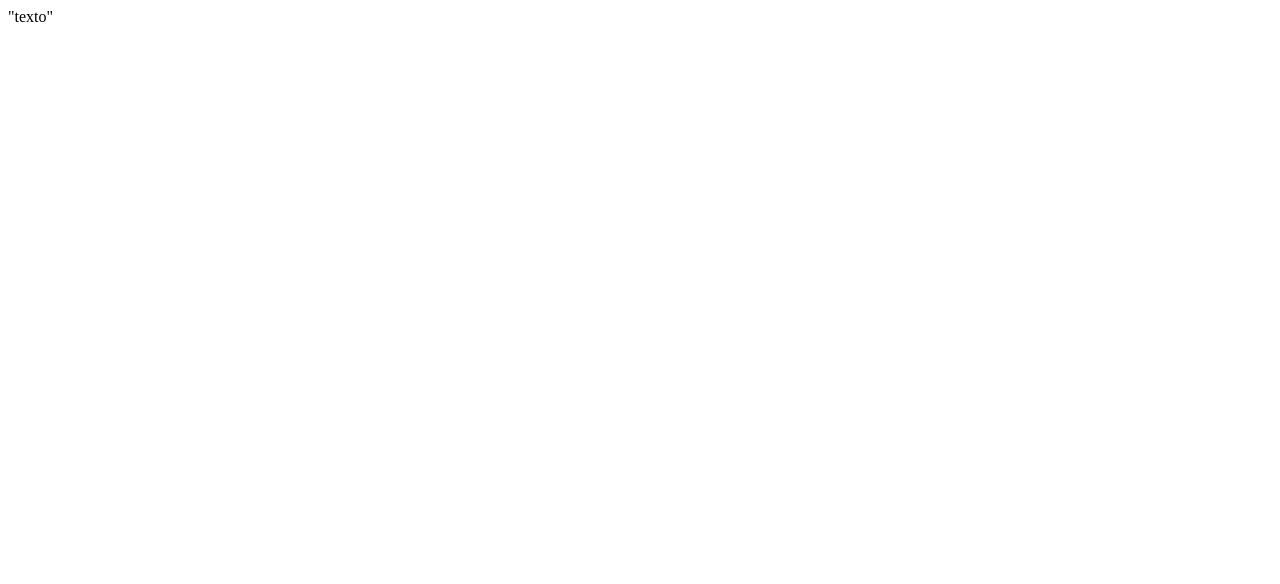
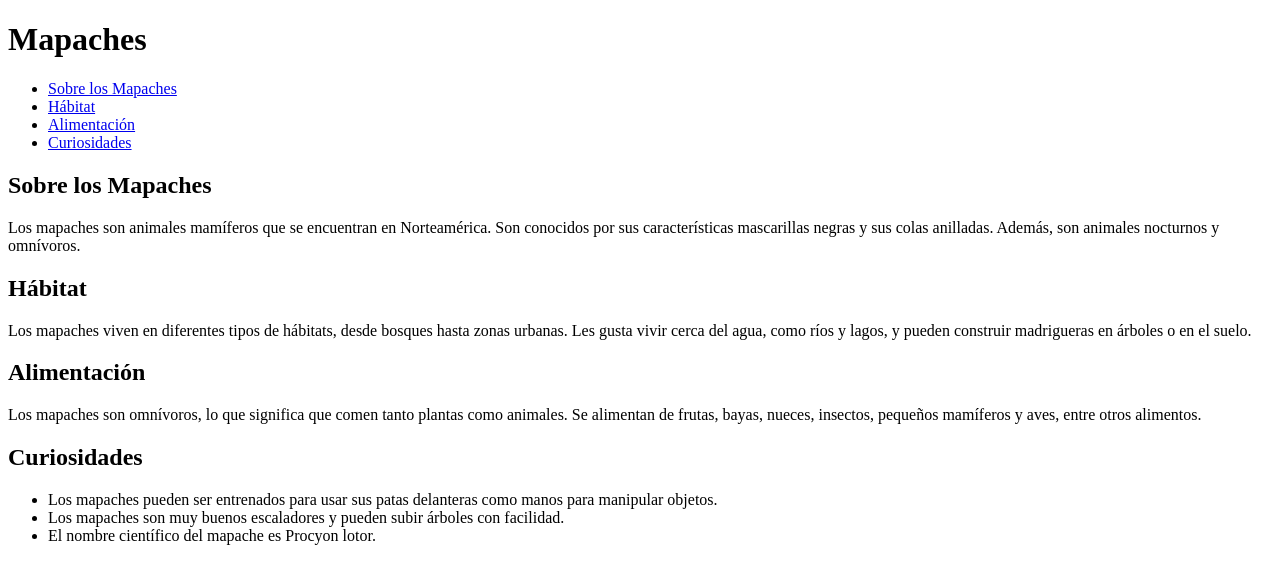
Before and after one commit to CesarEnsalada/webPages, a plain HTML site: page index.html in a window 1280 px wide. Drawn offline with Linux system fonts and the light colour scheme.

Commit message:
Modificacion INDEX

```diff
--- a/index.html
+++ b/index.html
@@ -1 +1,47 @@
-"texto"
+<!DOCTYPE html>
+<html lang="es">
+<head>
+	<meta charset="UTF-8">
+	<meta name="viewport" content="width=device-width, initial-scale=1.0">
+	<title>Mapaches</title>
+</head>
+<body>
+	<header>
+		<h1>Mapaches</h1>
+		<nav>
+			<ul>
+				<li><a href="#sobre">Sobre los Mapaches</a></li>
+				<li><a href="#habitat">Hábitat</a></li>
+				<li><a href="#alimentacion">Alimentación</a></li>
+				<li><a href="#curiosidades">Curiosidades</a></li>
+			</ul>
+		</nav>
+	</header>
+
+	<main>
+		<section id="sobre">
+			<h2>Sobre los Mapaches</h2>
+			<p>Los mapaches son animales mamíferos que se encuentran en Norteamérica. Son conocidos por sus características mascarillas negras y sus colas anilladas. Además, son animales nocturnos y omnívoros.</p>
+		</section>
+
+		<section id="habitat">
+			<h2>Hábitat</h2>
+			<p>Los mapaches viven en diferentes tipos de hábitats, desde bosques hasta zonas urbanas. Les gusta vivir cerca del agua, como ríos y lagos, y pueden construir madrigueras en árboles o en el suelo.</p>
+		</section>
+
+		<section id="alimentacion">
+			<h2>Alimentación</h2>
+			<p>Los mapaches son omnívoros, lo que significa que comen tanto plantas como animales. Se alimentan de frutas, bayas, nueces, insectos, pequeños mamíferos y aves, entre otros alimentos.</p>
+		</section>
+
+		<section id="curiosidades">
+			<h2>Curiosidades</h2>
+			<ul>
+				<li>Los mapaches pueden ser entrenados para usar sus patas delanteras como manos para manipular objetos.</li>
+				<li>Los mapaches son muy buenos escaladores y pueden subir árboles con facilidad.</li>
+				<li>El nombre científico del mapache es Procyon lotor.</li>
+			</ul>
+		</section>
+	</main>
+</body>
+</html>
```
